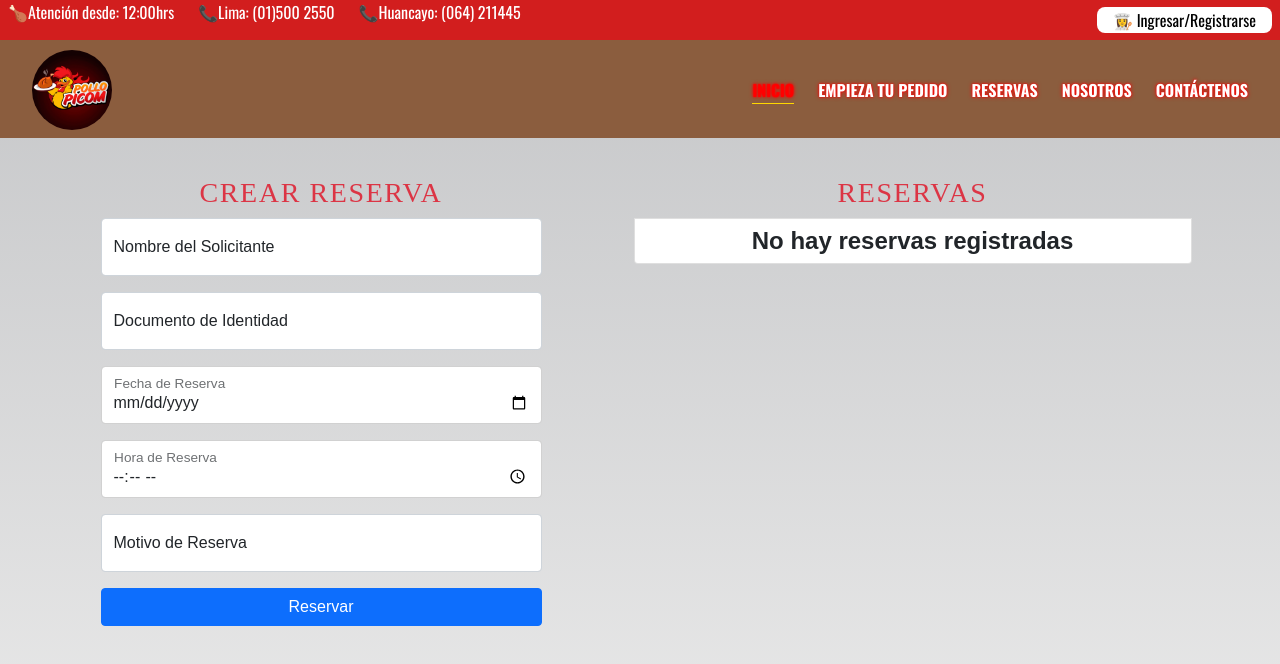
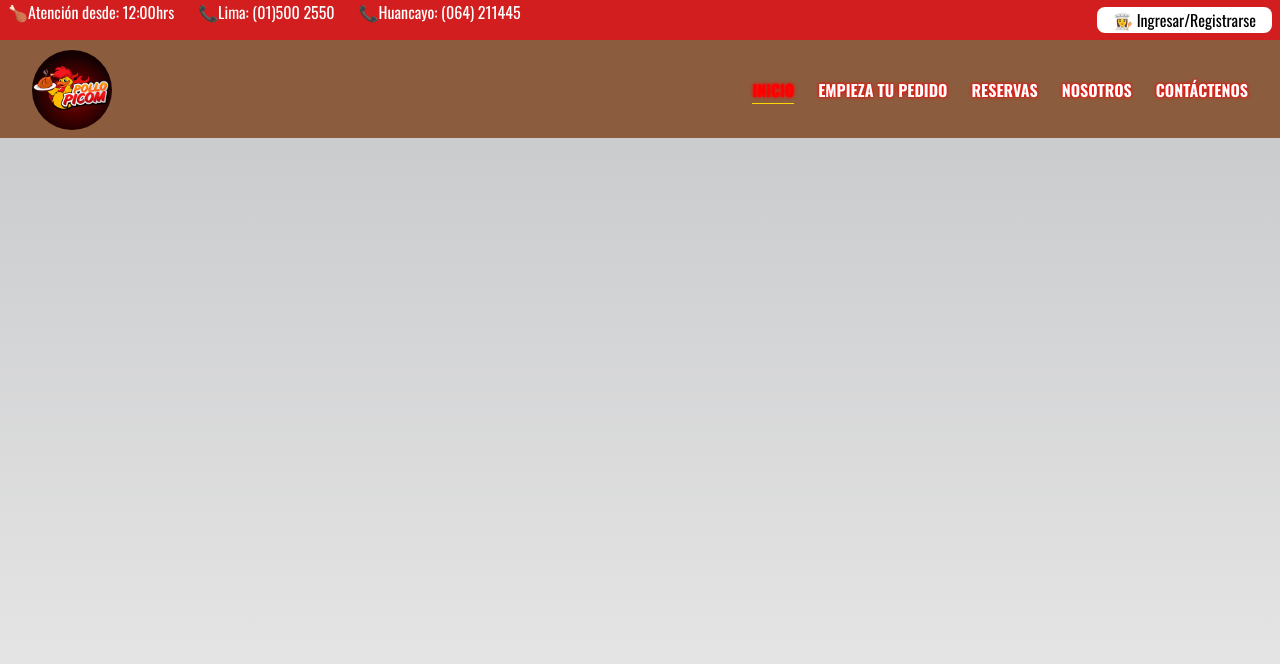
Before and after one commit to FherAmableRicse/react-proyecto-polleria, a React (Create React App) app: page / in a window 1280 px wide. Shown: the top 664 px of the page. Built offline with nearby package versions, Linux system fonts and the light colour scheme.

Commit message:
ruteo en App jsx

```diff
--- a/package.json
+++ b/package.json
@@ -7,6 +7,7 @@
     "bootstrap": "^5.1.3",
     "react": "^18.1.0",
     "react-dom": "^18.1.0",
+    "react-router-dom": "^6.3.0",
     "react-scripts": "5.0.1",
     "uuid": "^8.3.2"
   },
--- a/src/App.jsx
+++ b/src/App.jsx
@@ -4,11 +4,13 @@ import ReservasForm from './components/reservas/ReservasForm';
 import ReservasReservas from './components/reservas/ReservasReservas';
 import Header from './components/sections/Header';
 import { v4 as uuidv4 } from 'uuid';
+import { Route, Routes } from 'react-router-dom';
+import PolleriaLayout from './layouts/PolleriaLayout';
 
 
 function App() {
-  const [reservas,setReservas]=useState([]);
-  const [reserva,setReserva]=useState({});
+  const [reservas, setReservas] = useState([]);
+  const [reserva, setReserva] = useState({});
 
   const createReserva = (reserva) => {
     reserva.id = uuidv4();
@@ -22,30 +24,31 @@ function App() {
   //   setReserva(reserva);
   // };
 
-  const submitReserva=(reserva)=>{
-    if(reserva.id){
+  const submitReserva = (reserva) => {
+    if (reserva.id) {
       console.log('editar');
-    }else{
+    } else {
       createReserva(reserva);
     }
   };
 
   return (
-    <>
-      <Header />
-      <main>
-        <section className="container-reservas container">
-          <div className="container-reservas__reserva">
-            <ReservasForm
-              submitReserva={submitReserva}
-            />
-            <ReservasReservas
-              reservas={reservas}
-            />
-          </div>
-        </section>
-      </main>
-    </>
+
+
+
+    <Routes>
+      <Route path="/" element={<PolleriaLayout />}>
+        <Route path="pedidos" element={<h1>Empieza tu pedido</h1>} />
+        <Route path="reservas" element={<h1>Reservas </h1>} />
+        <Route path="nosotros" element={<h1>Nosotros</h1>} />
+        <Route path="contacto" element={<h1>Contactenos</h1>} />
+        <Route index element={<h1>Index</h1>} />
+      </Route>
+      <Route path="*" element={<h1>404</h1>} />
+    </Routes>
+
+
+
   );
 }
 
--- a/src/index.js
+++ b/src/index.js
@@ -3,10 +3,13 @@ import ReactDOM from 'react-dom/client';
 import './index.css';
 import App from './App';
 import 'bootstrap/dist/css/bootstrap.min.css';
+import { BrowserRouter } from 'react-router-dom';
 
 const root = ReactDOM.createRoot(document.getElementById('root'));
 root.render(
   <React.StrictMode>
-    <App />
+    <BrowserRouter>
+      <App />
+    </BrowserRouter>
   </React.StrictMode>
 );
--- /dev/null
+++ b/src/layouts/PolleriaLayout.jsx
@@ -0,0 +1,30 @@
+import React from 'react'
+import { Outlet } from 'react-router-dom'
+import Header from '../components/sections/Header'
+
+const PolleriaLayout = () => {
+  return (
+    <>
+      <Header />
+      <Outlet />
+      <footer>Footer</footer>
+    </>
+  )
+}
+
+export default PolleriaLayout
+
+
+{/* <Header />
+      <main>
+        <section className="container-reservas container">
+          <div className="container-reservas__reserva">
+            <ReservasForm
+              submitReserva={submitReserva}
+            />
+            <ReservasReservas
+              reservas={reservas}
+            />
+          </div>
+        </section>
+      </main> */}
```
Also changed, not shown: 1 other file (tests, documents, lock files or other folders).
